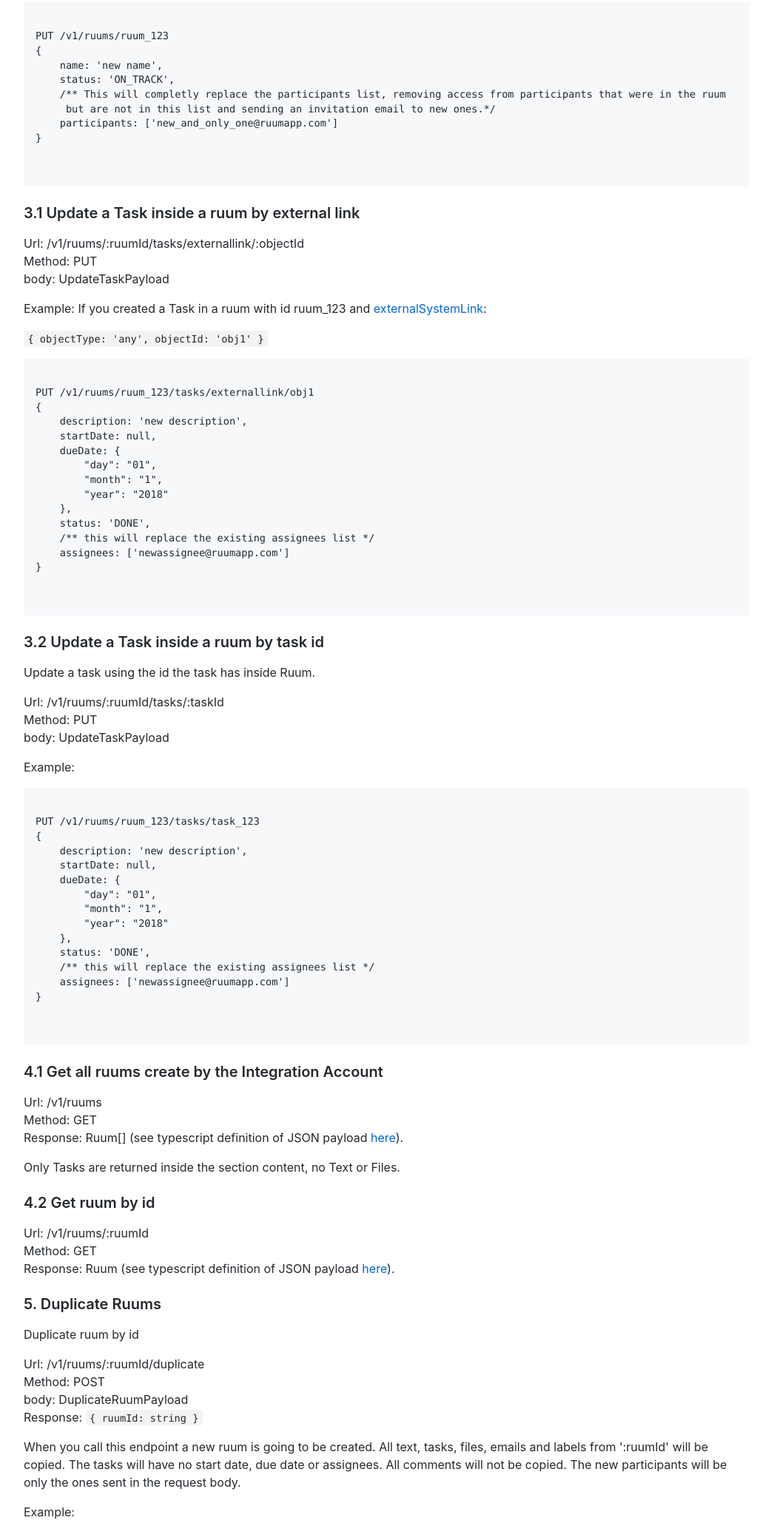
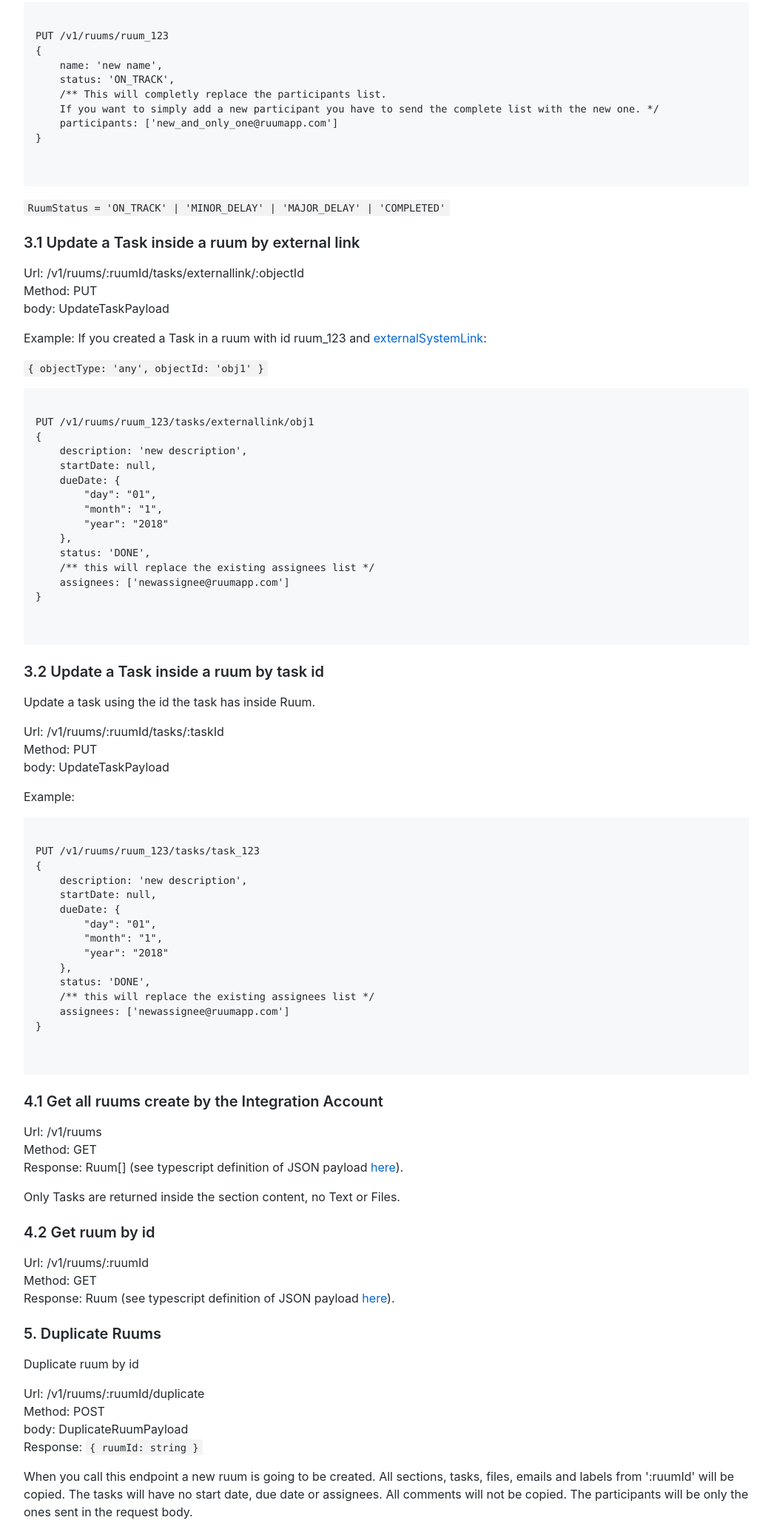
Before and after one commit to FelipeTaiarol/felipetaiarol.github.io, a plain HTML site: page index.html in a window 1280 px wide. Shown: the part 2497-4556 px from the top of the page at 74% size, without its empty margins (118-1160 px from the left). Drawn offline with Linux system fonts and the light colour scheme; files that its build step writes are made by us from their sources; files whose address does not match are found by name.

Commit message:
ajustments

```diff
--- a/index.html
+++ b/index.html
@@ -123,14 +123,15 @@
 {
     name: 'new name',
     status: 'ON_TRACK',
-    /** This will completly replace the participants list, removing access from participants that were in the ruum
-     but are not in this list and sending an invitation email to new ones.*/
+    /** This will completly replace the participants list.
+    If you want to simply add a new participant you have to send the complete list with the new one. */
     participants: ['new_and_only_one@ruumapp.com']
 }
             </code>
             </pre>
         </div>
     </div>
+    <code>RuumStatus = 'ON_TRACK' | 'MINOR_DELAY' | 'MAJOR_DELAY' | 'COMPLETED'</code>
 
 
 <h3 id="update_task1">3.1 Update a Task inside a ruum by external link</h3>
@@ -207,8 +208,8 @@
     Method: POST<br />
     body: DuplicateRuumPayload <br />
     Response:  <code>{ ruumId: string }</code> <br />
-    <p>When you call this endpoint a new ruum is going to be created. All text, tasks, files, emails and labels from ':ruumId' will be copied.
-        The tasks will have no start date, due date or assignees. All comments will not be copied. The new participants will be only the ones sent in the request body.</p>
+    <p>When you call this endpoint a new ruum is going to be created. All sections, tasks, files, emails and labels from ':ruumId' will be copied.
+        The tasks will have no start date, due date or assignees. All comments will not be copied. The participants will be only the ones sent in the request body.</p>
     <p>Example:</p>
     <div class="highlighter-rouge">
         <div class="highlight">
@@ -265,7 +266,7 @@
     sections: CanvasSection[];
 }
 
-export tpye RuumStatus = 'ON_TRACK' | 'MINOR_DELAY' | 'MAJOR_DELAY' | 'COMPLETED'
+export type RuumStatus = 'ON_TRACK' | 'MINOR_DELAY' | 'MAJOR_DELAY' | 'COMPLETED'
 
 export interface ExternalSystemLink{
     objectId: string;
```
